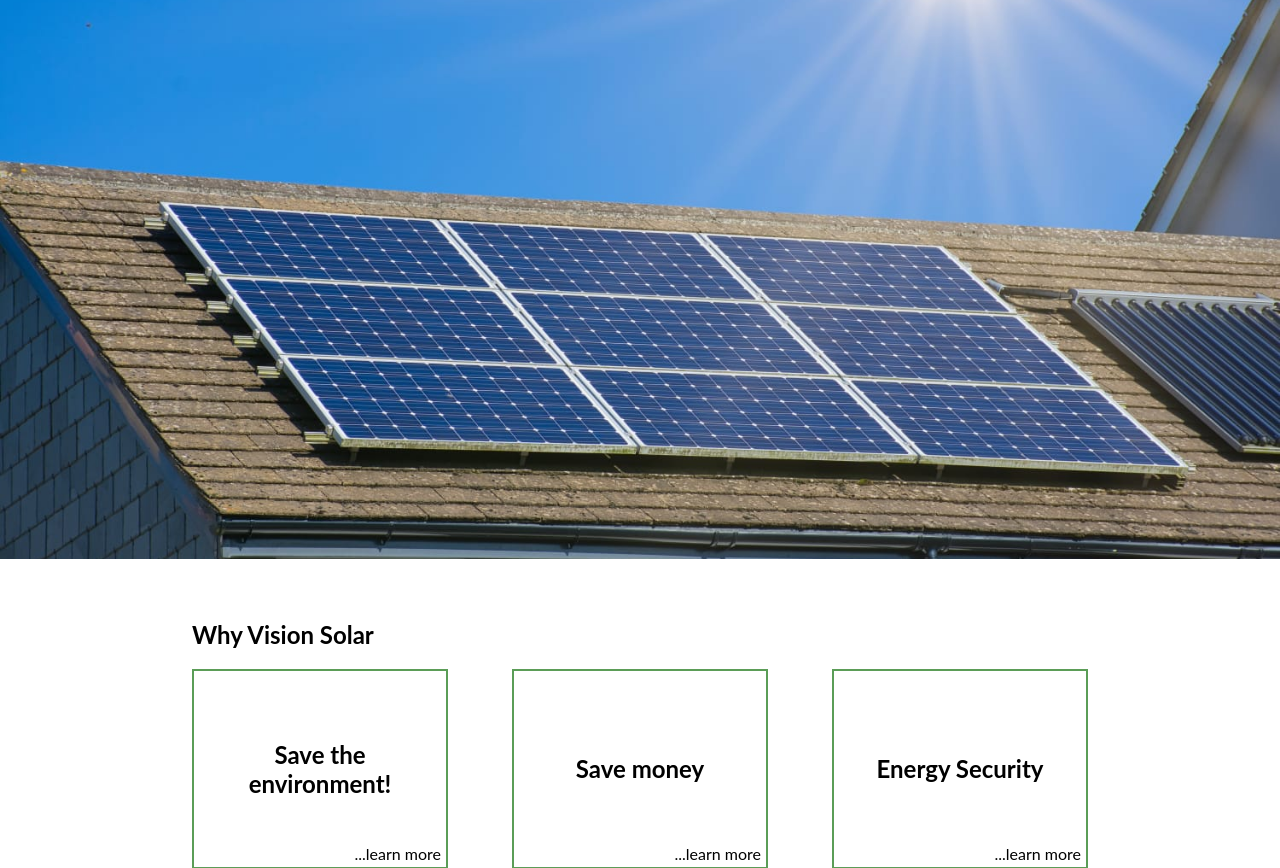
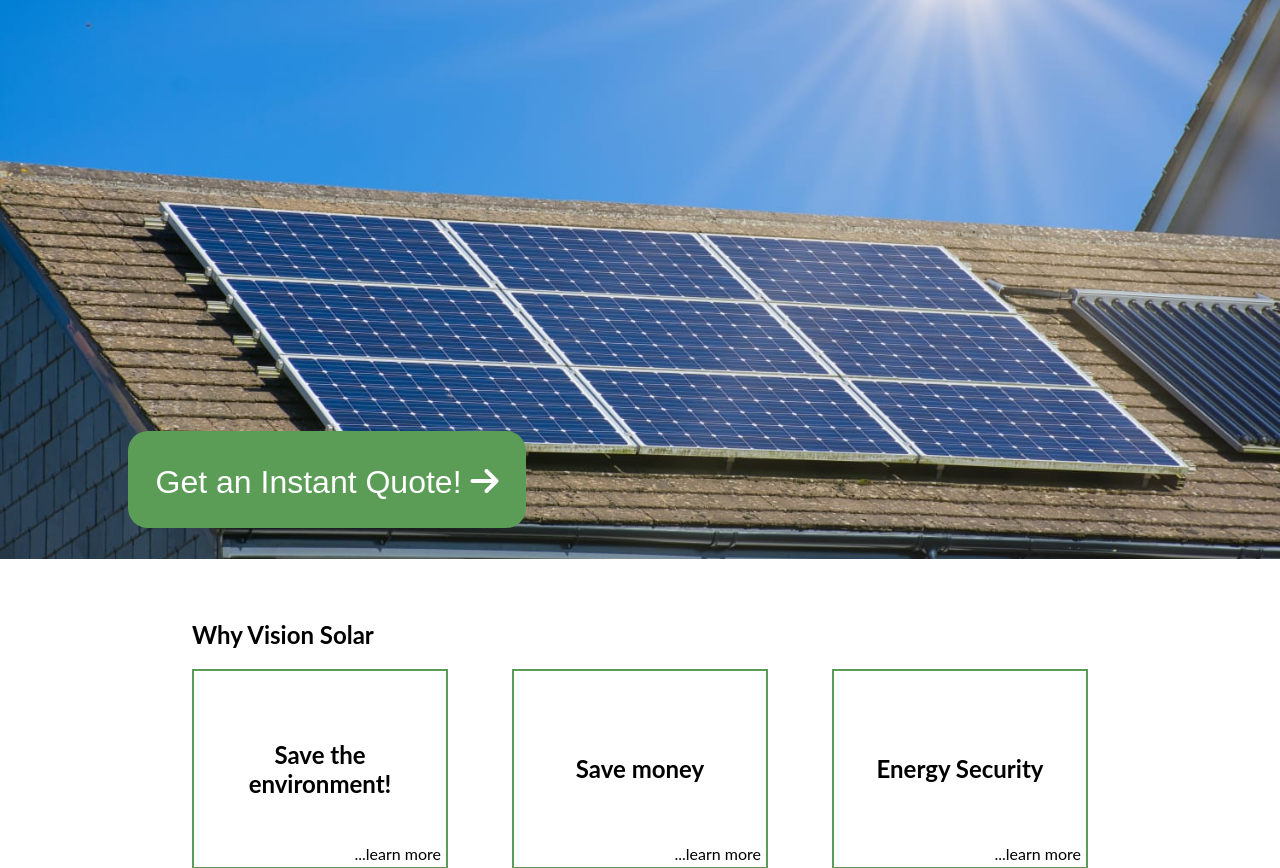
Before and after one commit to lksolar/lksolar.github.io, a PHP site: page / in a window 1280 px wide. Shown: the part 121-989 px from the top of the page. Run offline with PHP 8.4, Linux system fonts and the light colour scheme; some libraries are stand-ins or nearby versions.

Commit message:
re add get a quote button

```diff
--- a/index.php
+++ b/index.php
@@ -78,7 +78,13 @@
 <div class="mySlides fade">
   <img src="/images/Lydney.jpg" style="width:100%">
 </div>
-
+<a href="/pages/instant_quote_calculator.php">
+              <button onclick="ga('send', 'event', 'type_here_your_category_event', 'type_here_your_event_name');"
+                class="carousel-button-quote" type="button">
+                <p class=quote_button_text>Get an Instant Quote! <i class="fa-solid fa-arrow-right"></i></p>
+                <p class=reduced_quote_button_text>Get a Quote!</p>
+              </button>
+            </a>
 
 <!-- <a class="prev" onclick="plusSlides(-1)">&#10094;</a>
 <a class="next" onclick="plusSlides(1)">&#10095;</a> -->
```
